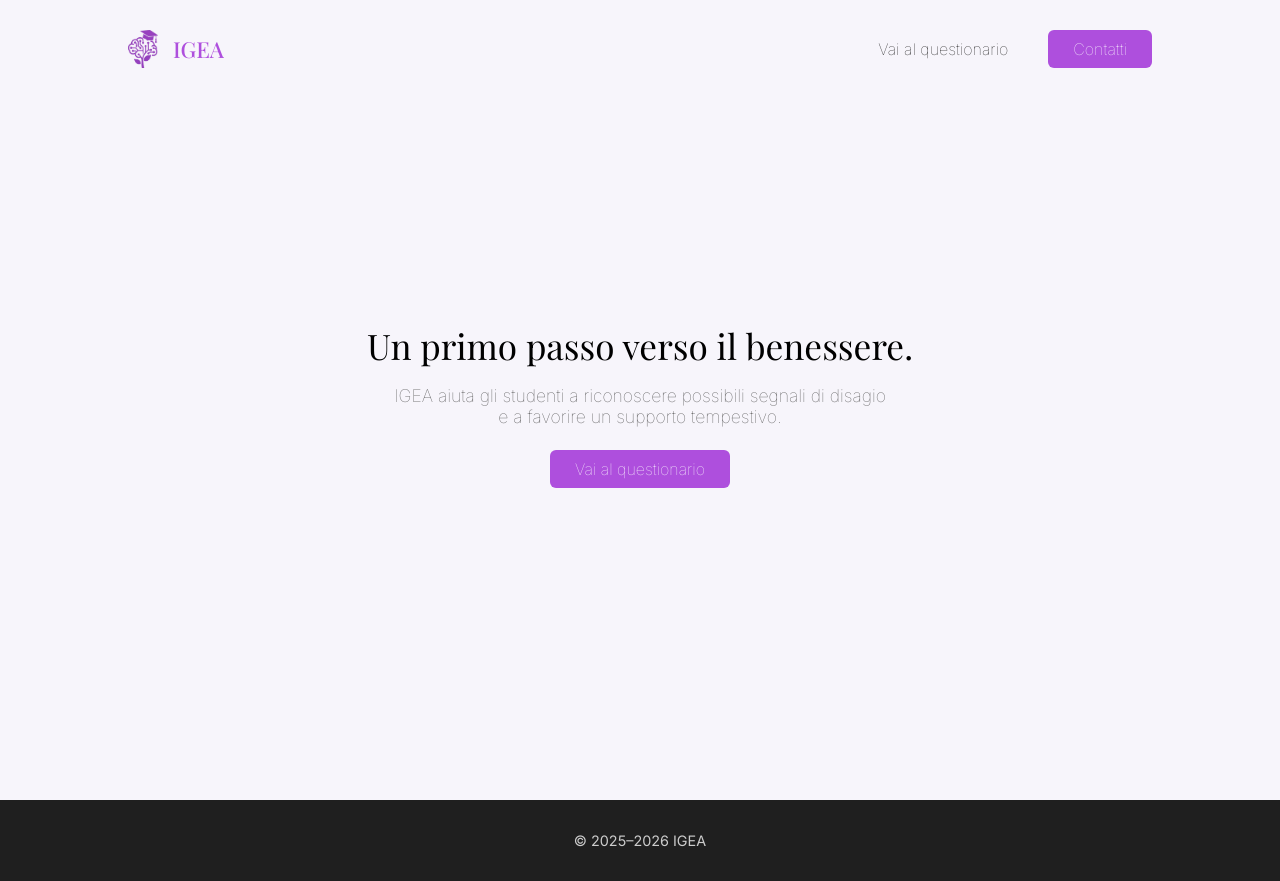
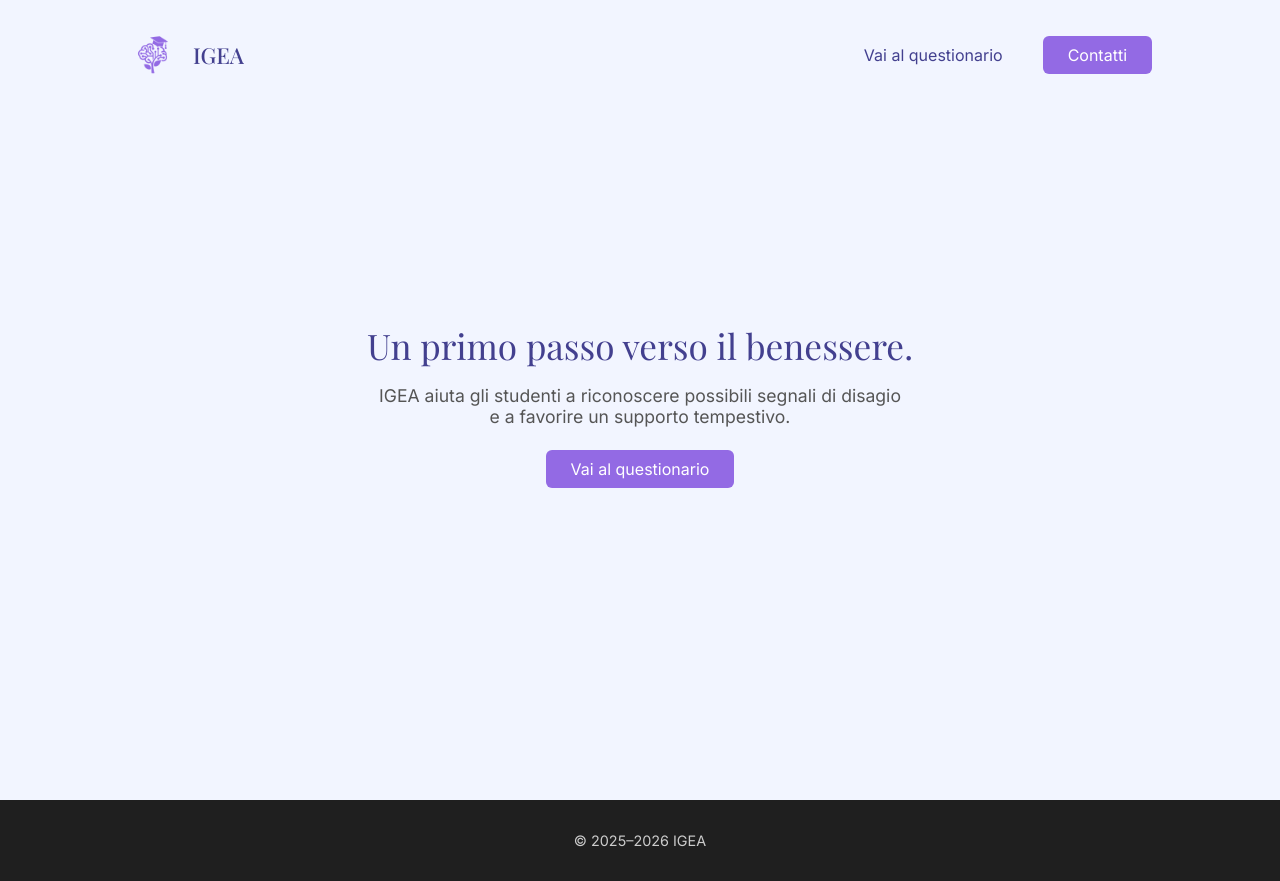
Before and after one commit to jupex69/IGEA, a Flask app: page / in a window 1280 px wide. Run offline with Flask 3, Linux system fonts and the light colour scheme; some web fonts are replaced.

Commit message:
sito - style.css

```diff
--- a/sito/static/css/navbar.css
+++ b/sito/static/css/navbar.css
@@ -1,7 +1,7 @@
 li, a, button {
-    font-weight: 500;
+    font-weight: normal;
     font-size: 16px;
-    color: #1f1f1f;
+    color: var(--text-color);
     text-decoration: none;
 }
 
@@ -29,14 +29,14 @@ header {
 }
 
 .logo img {
-    width: 30px;
+    width: 50px;
 }
 
 .logo h1 {
     font-family: var(--font-title);
     font-weight: 500;
     font-size: 22px;
-    color: var(--primary-color);
+    color: var(--text-color);
 }
 
 .nav__links {
@@ -49,16 +49,16 @@ header {
 }
 
 .nav__links li a {
-    font-weight: lighter;
+    font-weight: normal;
     transition: all 0.3s ease 0s;
 }
 
 .nav__links li a:hover {
-    color: var(--primary-color);
+    color: var(--link-hover);
 }
 
 .cta {
-    font-weight: lighter;
+    font-weight: normal;
     margin-left: 20px;
     padding: 9px 25px;
     background-color: var(--primary-color);
@@ -70,5 +70,5 @@ header {
 }
 
 .cta:hover {
-    background-color: #8a3fb0;
+    background-color: var(--link-hover);
 }
--- a/sito/static/css/risultato.css
+++ b/sito/static/css/risultato.css
@@ -14,17 +14,19 @@
     box-shadow: 0 4px 15px rgba(0,0,0,0.1);
     background-color: #fff;
 }
-.prediction-title { font-size: 2em; margin-bottom: 10px; }
+.prediction-title { font-family: var(--font-body); font-size: 1.8em; margin-bottom: 10px; }
 .prob-text { font-size: 1.2em; color: #555; }
 .btn-back {
     display: inline-block;
     padding: 10px 20px;
+    font-weight: normal;
     background-color: var(--primary-color);
     color: white;
     text-decoration: none;
     border-radius: 5px;
+    transition: all 0.3s ease 0s;
 }
-.btn-back:hover { background-color: #8a3fb0; }
+.btn-back:hover { background-color: var(--link-hover); }
 
 .skill {
     width: 160px;
--- a/sito/static/css/style.css
+++ b/sito/static/css/style.css
@@ -1,7 +1,12 @@
 @import url('https://fonts.googleapis.com/css2?family=Inter:ital,opsz,wght@0,14..32,100..900;1,14..32,100..900&family=Playfair+Display:ital,wght@0,400..900;1,400..900&display=swap');
 
 :root {
-    --primary-color: #AE4FDD;
+    --primary-color: #936AE4;
+    --text-color: #43408F;
+    --background-color: #f2f5ffff;
+    --link-text-color: #ffffff;
+    --link-hover: #43408F;
+
 
     --font-title: 'Playfair Display', serif;
     --font-body: 'Inter', sanf-serif;
@@ -15,7 +20,7 @@
 
 body {
     font-family: var(--font-body);
-    background-color: #f7f5fb;
+    background-color: var(--background-color);
 }
 
 .hero {
@@ -32,28 +37,30 @@ body {
 
 .hero-title {
     font-family: var(--font-title);
-    font-weight: lighter;
+    font-weight: normal;
     font-size: 2.2rem;
+    color: var(--text-color);
     margin-bottom: 1rem;
 }
 
 .hero-description {
-    font-weight: lighter;
+    font-weight: normal;
     font-size: 1.1rem;
+    color: var(--text-color);
     margin-bottom: 2rem;
     color: #555;
 }
 
 .hero-button {
-    font-weight: lighter;
+    font-weight: normal;
     padding: 9px 25px;
     background-color: var(--primary-color);
-    color: #fff;
+    color: var(--link-text-color);
     text-decoration: none;
     border-radius: 6px;
     transition: all 0.3s ease 0s;
 }
 
 .hero-button:hover {
-    background-color: #8a3fb0;
+    background-color: var(--link-hover);
 }
--- a/sito/templates/partials/navbar.html
+++ b/sito/templates/partials/navbar.html
@@ -1,6 +1,6 @@
 <header>
     <a href="{{ url_for('home') }}" class="logo">
-        <img src="{{ url_for('static', filename='assets/images/logo_IGEA.png') }}" alt="logo">
+        <img src="{{ url_for('static', filename='../static/assets/images/logo-IGEA.png') }}" alt="logo">
         <h1>IGEA</h1>
     </a>
     <nav>
```
Also changed, not shown: sito/static/css/questionario.css (+6 -5 lines), README.md, sito/static/assets/images/logo-IGEA.png (added), sito/static/assets/images/logo_IGEA.png (deleted).
